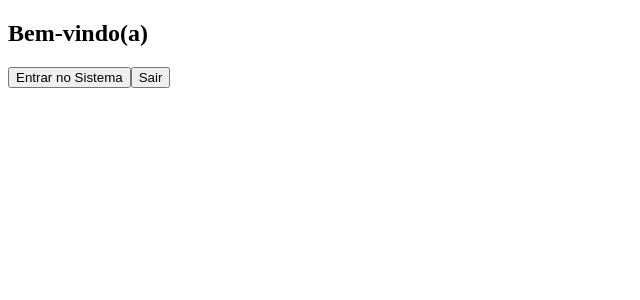
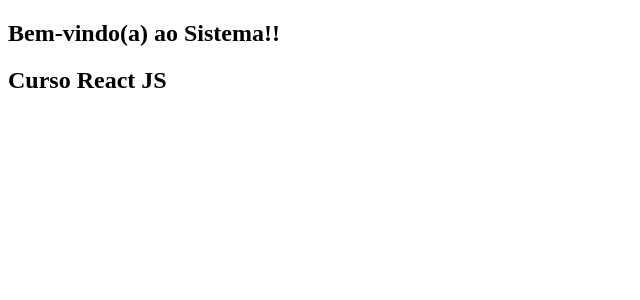
Before and after one commit to YanWallas/curso-react, a React (Create React App) app in the folder meuapp/: page / in a window 1280 px wide. Shown: the top 300 px of the page, without its empty margins (0-640 px from the left). Built offline with nearby package versions, Linux system fonts and the light colour scheme.

Commit message:
renderização condicional

```diff
--- a/meuapp/src/componentes/Membro/index.js
+++ b/meuapp/src/componentes/Membro/index.js
@@ -4,22 +4,16 @@
   constructor(props) {
     super(props);
     this.state = {
-      nome: props.nome,
+      status: 1,
     };
-
-    this.entrar = this.entrar.bind(this);
-  }
-
-  entrar(nome) {
-    this.setState({ nome: nome });
   }
 
   render() {
     return (
       <div>
-        <h2>Bem-vindo(a) {this.state.nome}</h2>
-        <button onClick={() => this.entrar('Lucas')}>Entrar no Sistema</button>
-        <button onClick={() => this.setState({ nome: '' })}>Sair</button>
+        {this.state.status === 1 && <h2>Bem-vindo(a) ao Sistema!!</h2>}
+
+        <h2>Curso React JS</h2>
       </div>
     );
   }
```
